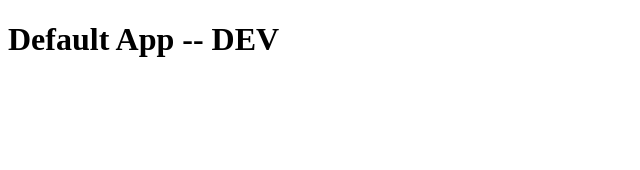
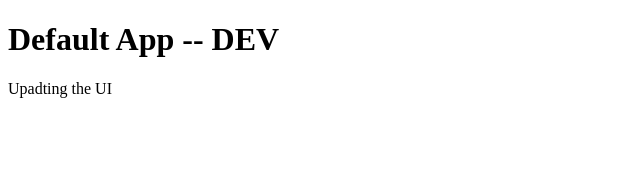
Before and after one commit to LearnDevOpsNoob/jenkins-deploy, an Angular app: page / in a window 1280 px wide. Shown: the top 170 px of the page, without its empty margins (0-640 px from the left). Built offline with nearby package versions, Linux system fonts and the light colour scheme.

Commit message:
updated UI

```diff
--- a/src/app/app.component.html
+++ b/src/app/app.component.html
@@ -1 +1,3 @@
 <h1>Default App -- DEV</h1>
+
+<p>Upadting the UI</p>
```
